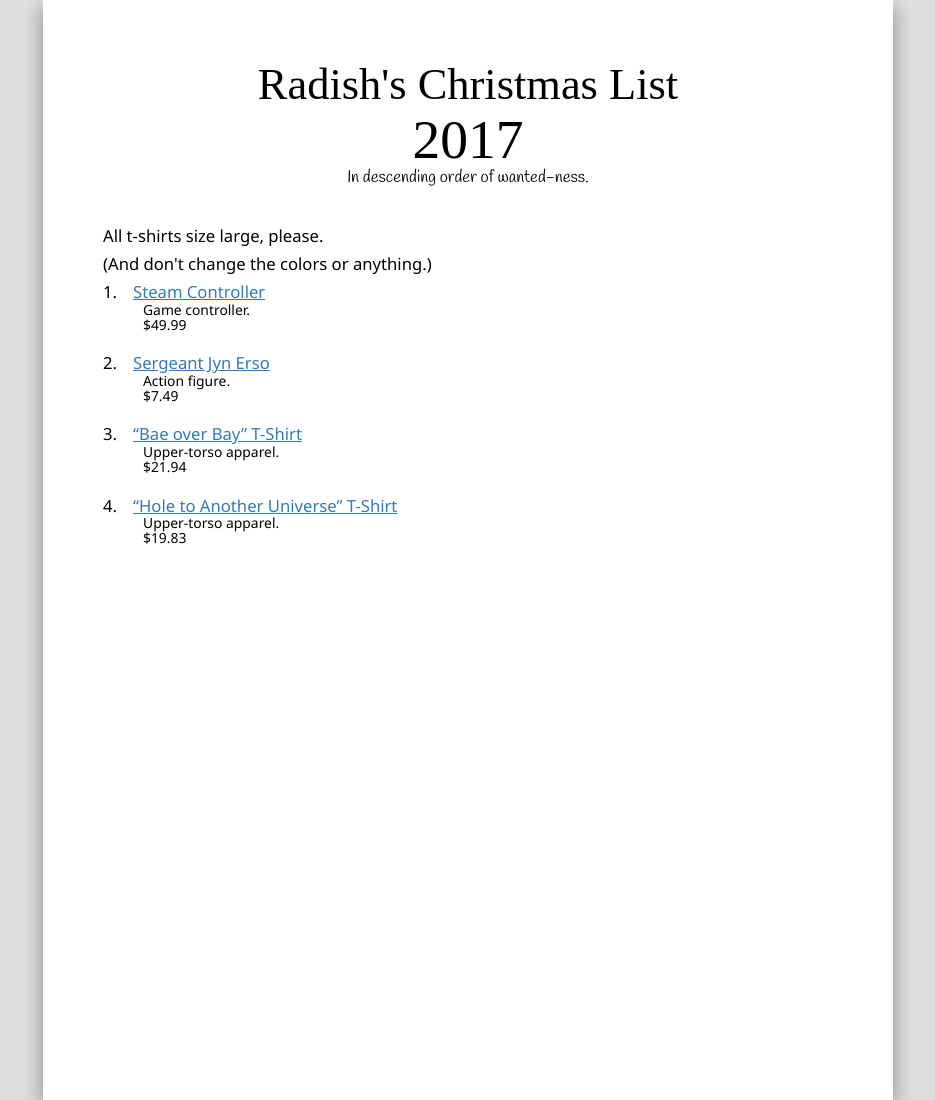
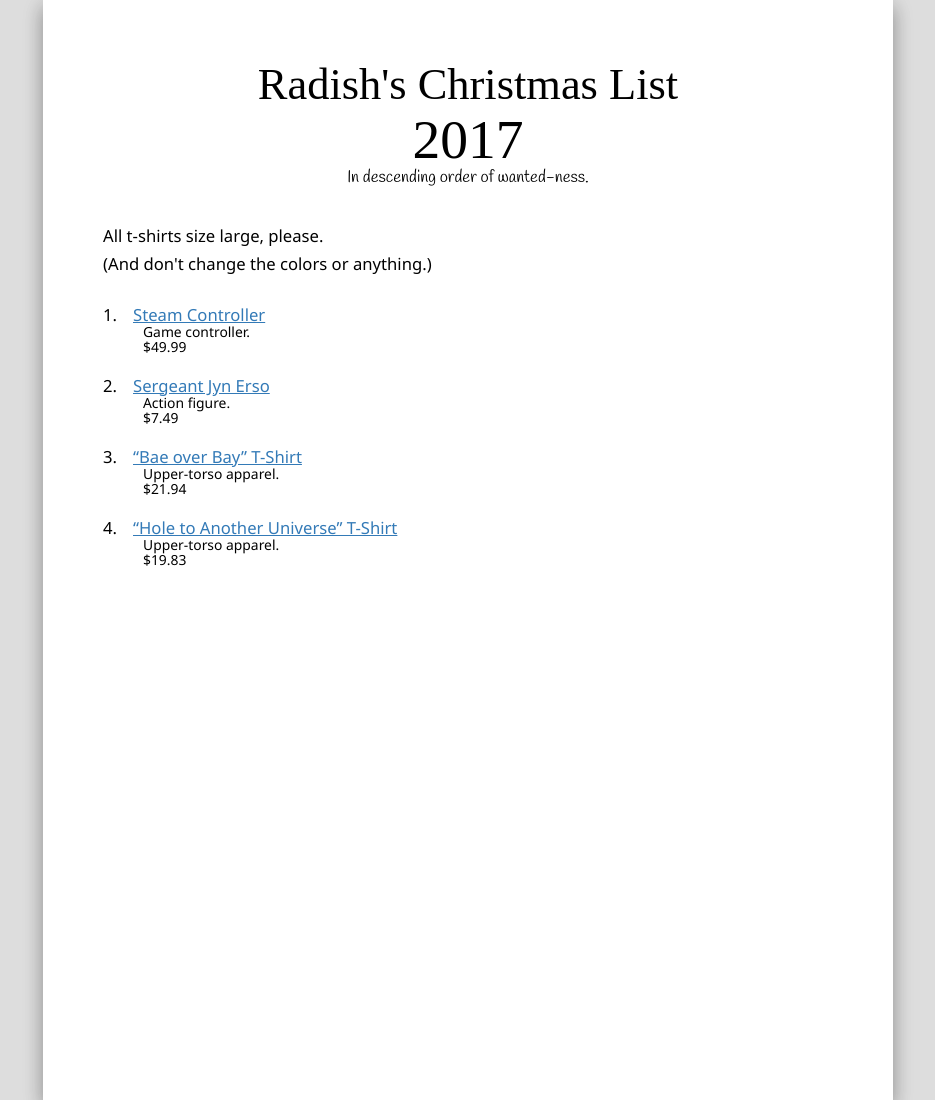
Before and after one commit to PsiRadish/psiradish.github.io, a Jekyll site: the page built from gift.html, in a window 1280 px wide. Shown: the whole page, without its empty margins (172-1107 px from the left). Built offline with Jekyll 4.4.1, drawn with Linux system fonts in a browser that asks for light colours; nearby versions of some CDN libraries; some web fonts are replaced.

Commit message:
Add spacing between prescript and gift list items

```diff
--- a/css/gift-list.scss
+++ b/css/gift-list.scss
@@ -61,6 +61,11 @@
         {
             text-decoration: underline;
         }
+    }
+
+    p + &
+    {
+        padding-top: $font-size-small * $line-height-gift;
     }
 }
 ol.sublist {
```
